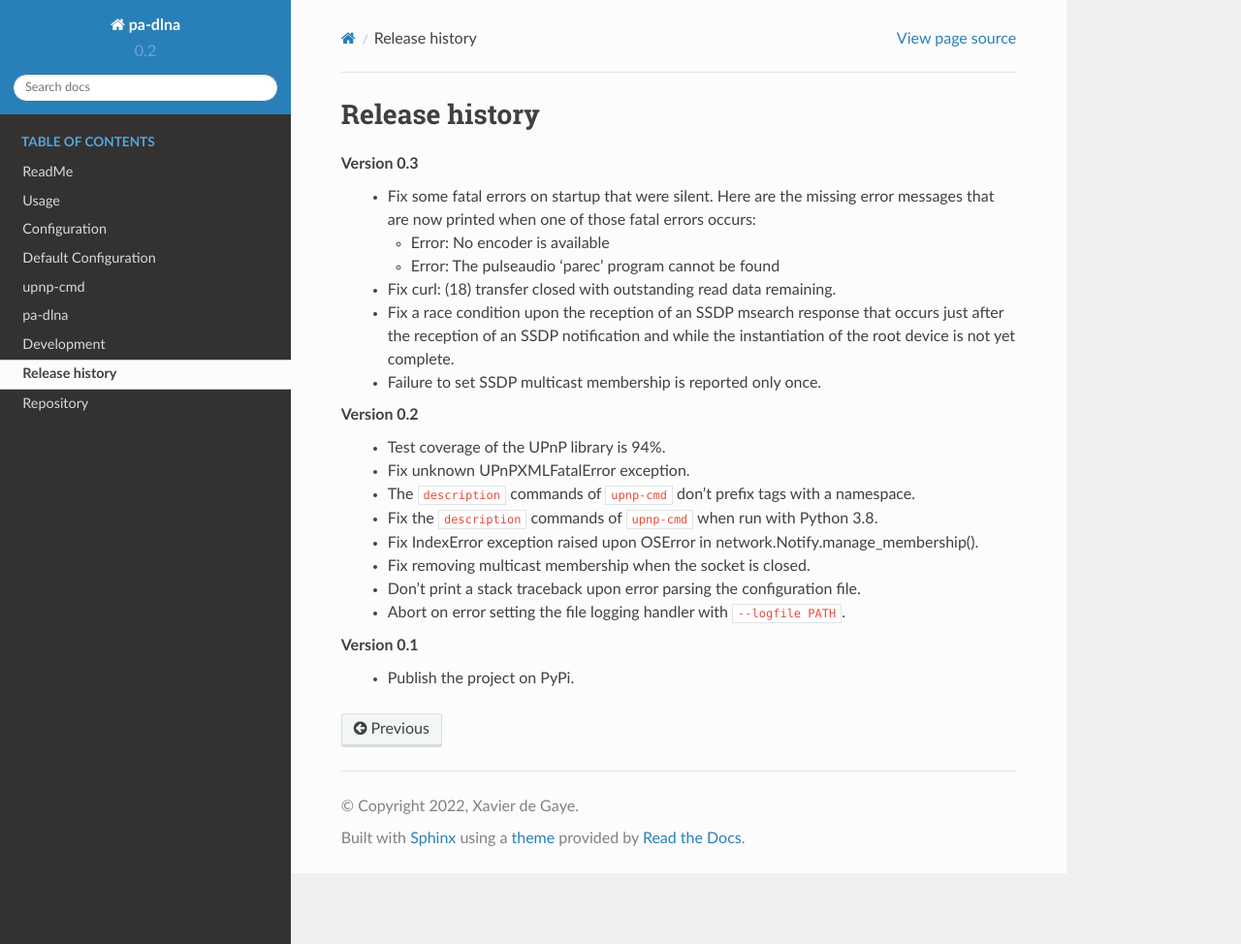
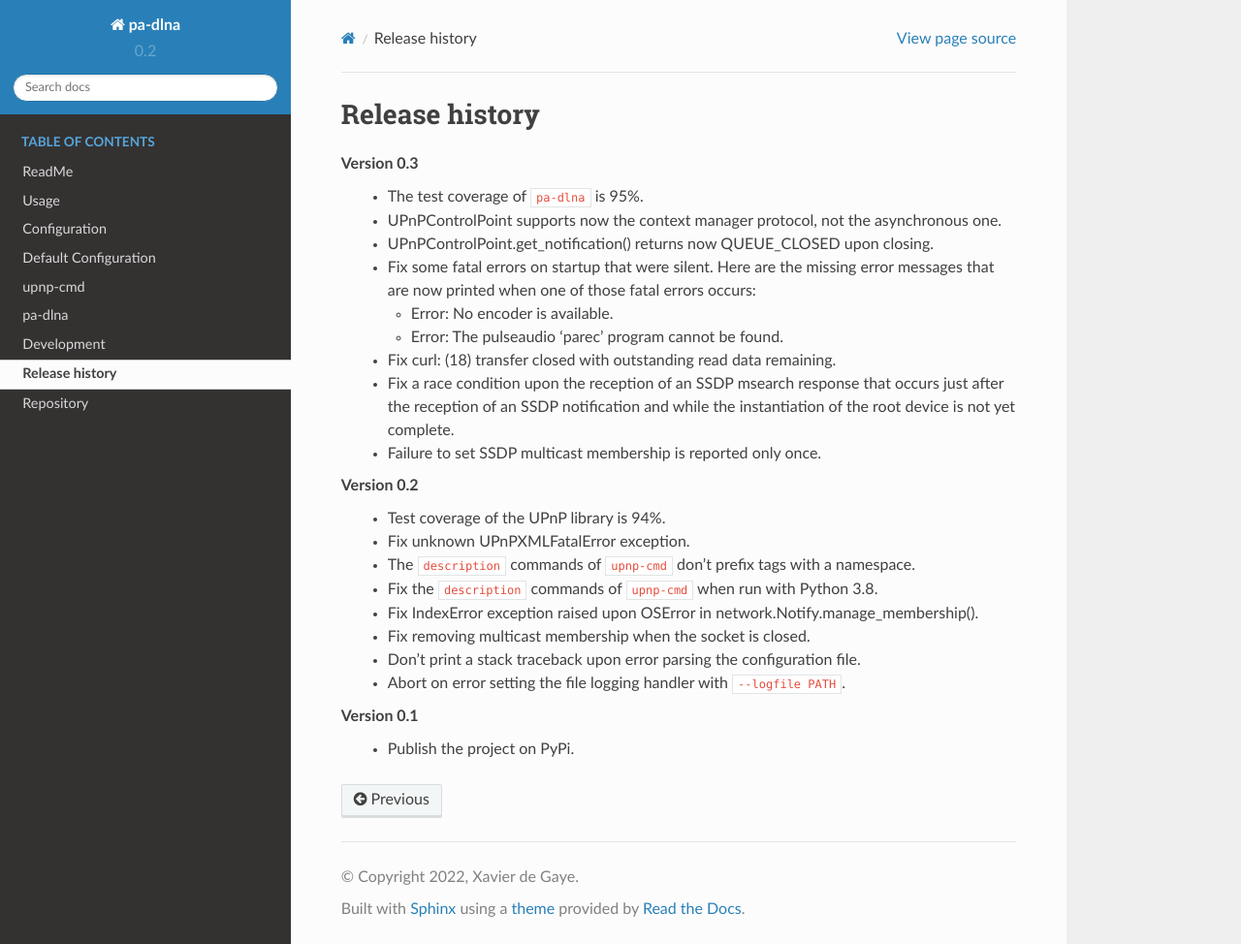
Before and after one commit to nacho692/pa-dlna-chromecast, a Sphinx documentation site: the page built from docs/source/history.rst, in a window 1280 px wide and 974 px high. Shown: the whole window at 97% size. Built offline with Sphinx 7.4.7 and the Read the Docs theme 2.0.0, drawn with Linux system fonts in a browser that asks for light colours.

```diff
--- a/docs/source/history.rst
+++ b/docs/source/history.rst
@@ -2,12 +2,16 @@
 ===============
 
 Version 0.3
+  - The test coverage of ``pa-dlna`` is 95%.
+  - UPnPControlPoint supports now the context manager protocol, not the
+    asynchronous one.
+  - UPnPControlPoint.get_notification() returns now QUEUE_CLOSED upon closing.
   - Fix some fatal errors on startup that were silent.
     Here are the  missing error messages that are now printed when one of those
     fatal errors occurs:
 
-    + Error: No encoder is available
-    + Error: The pulseaudio 'parec' program cannot be found
+    + Error: No encoder is available.
+    + Error: The pulseaudio 'parec' program cannot be found.
   - Fix curl: (18) transfer closed with outstanding read data remaining.
   - Fix a race condition upon the reception of an SSDP msearch response that
     occurs just after the reception of an SSDP notification and while the
```
Also changed, not shown: .gitlab-ci.yml.
